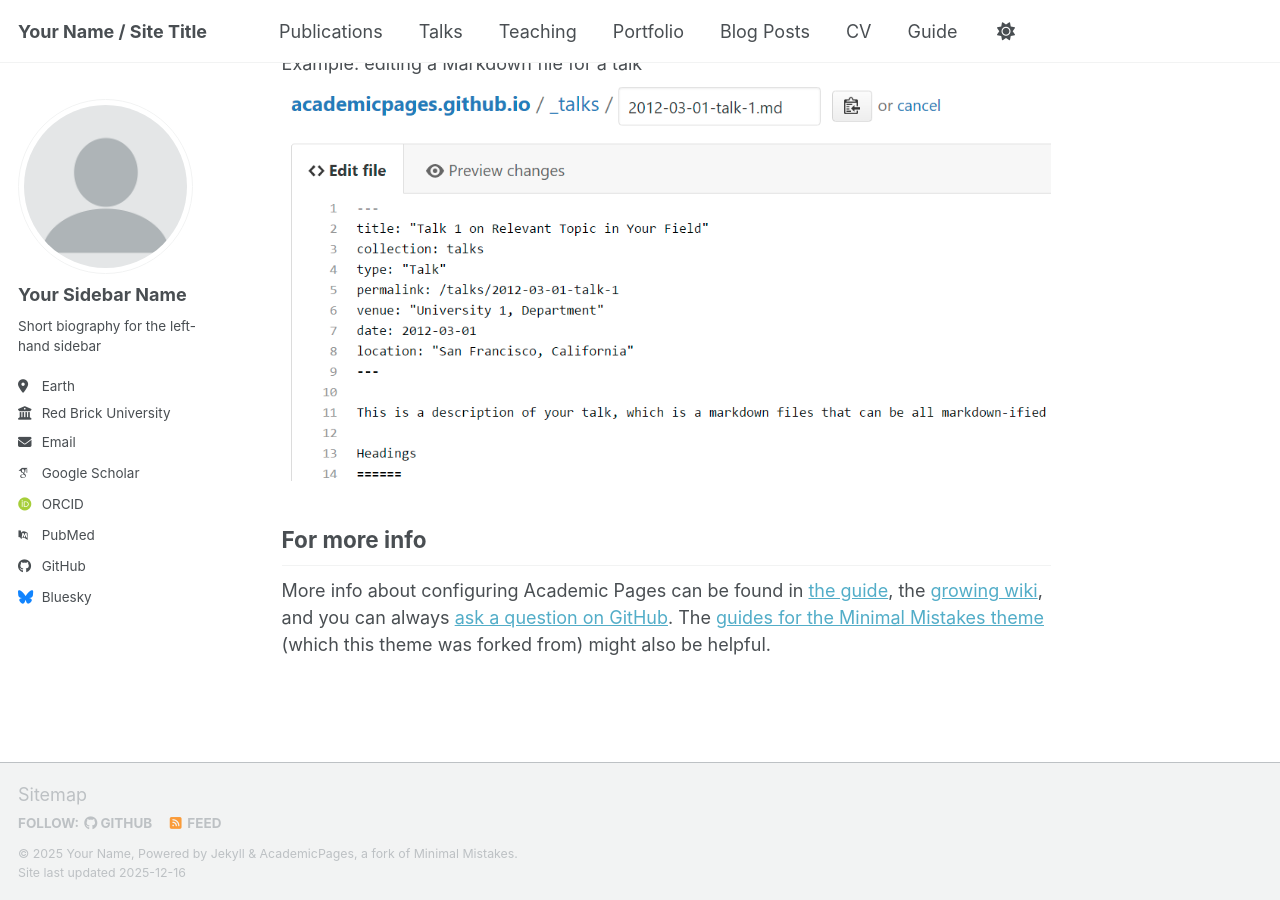
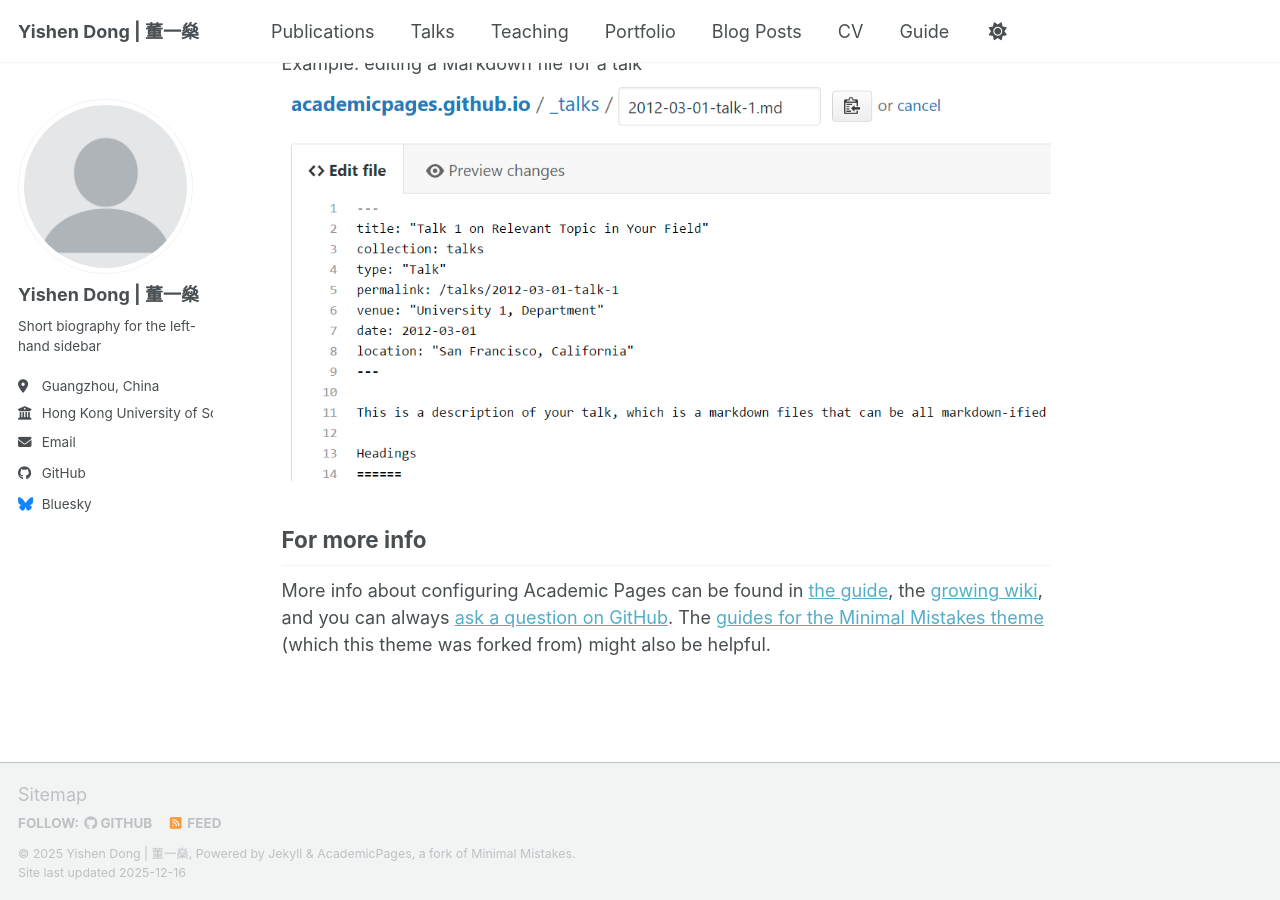
Before and after one commit to Arsinter/arsinter.github.io, a Jekyll site: the page built from _pages/about.md, in a window 1280 px wide and 900 px high, scrolled down 2718 px. Built offline with Jekyll 4.4.1, drawn with Linux system fonts in a browser that asks for light colours; some web fonts are replaced; a script bundle is joined from its source files by our own code; library files that are not in the unit come from our copies.

```diff
--- a/_config.yml
+++ b/_config.yml
@@ -9,14 +9,14 @@
 # Basic Site Settings
 locale                   : "en-US"
 site_theme               : "default" # Currently available options are "default", "air"
-title                    : "Your Name / Site Title"
+title                    : "Yishen Dong | 董一燊"
 title_separator          : "-"
-name                     : &name "Your Name"
+name                     : &name "Yishen Dong | 董一燊"
 description              : &description "Your Name's academic portfolio"   # Update this with a general description of your site, this is the default if not overridden by a page
-url                      : https://academicpages.github.io # The base hostname & protocol for your site e.g. "https://[your GitHub username].github.io",
+url                      : https://arsinter.github.io # The base hostname & protocol for your site e.g. "https://[your GitHub username].github.io",
                                                            # or if you already have some other page hosted on Github then use "https://[your GitHub username].github.io/[Your Repo Name]"
 baseurl                  : "" # the subpath of your site, e.g. "/blog"
-repository               : "academicpages/academicpages.github.io"
+repository               : "Arsinter/arsinter.github.io"
 
 # Site Author - The following control what appear as part of the author content on the side bar.
 #               If a field is blank the icon and link will not appear, otherwise it will be shown.
@@ -24,24 +24,24 @@ repository               : "academicpages/academicpages.github.io"
 author:
   # Biographic information
   avatar           : "profile.png"
-  name             : "Your Sidebar Name"
+  name             : "Yishen Dong | 董一燊"
   pronouns         : # example: "she/her"
   bio              : "Short biography for the left-hand sidebar"
-  location         : "Earth"
-  employer         : "Red Brick University"
+  location         : "Guangzhou, China"
+  employer         : "Hong Kong University of Science and Technology(Guangzhou)"
   uri              : # URL
-  email            : "none@example.org"
+  email            : "easondong03@gmail.com"
 
   # Academic websites
   academia         : # URL
   arxiv            : # URL - Update with the correct link to your profile
-  googlescholar    : "https://scholar.google.com/citations?user=PS_CX0AAAAAJ"
+  googlescholar    : #"https://scholar.google.com/citations?user=PS_CX0AAAAAJ"
   inspire-hep      : # URL
   impactstory      : # URL
-  orcid            : "https://orcid.org/yourorcidurl"
+  orcid            : #"https://orcid.org/yourorcidurl"
   semantic         : # URL
   ssrn             : # URL
-  pubmed           : "https://www.ncbi.nlm.nih.gov/pubmed/?term=john+snow"
+  pubmed           : #"https://www.ncbi.nlm.nih.gov/pubmed/?term=john+snow"
   researchgate     : # URL
   scopus           : # URL
   zotero           : # URL
--- a/_data/authors.yml
+++ b/_data/authors.yml
@@ -13,6 +13,6 @@ Name2 Name2:
   name        : "Name2 Name2"
   email       : "name2@name2.com"
   bio         : "I ordered what?"
-  avatar      : "bio-photo.jpg"
+  avatar      : "me.jpg"
   twitter     : "name2"
   google_plus : "Name"
```
Also changed, not shown: 1 other file.
